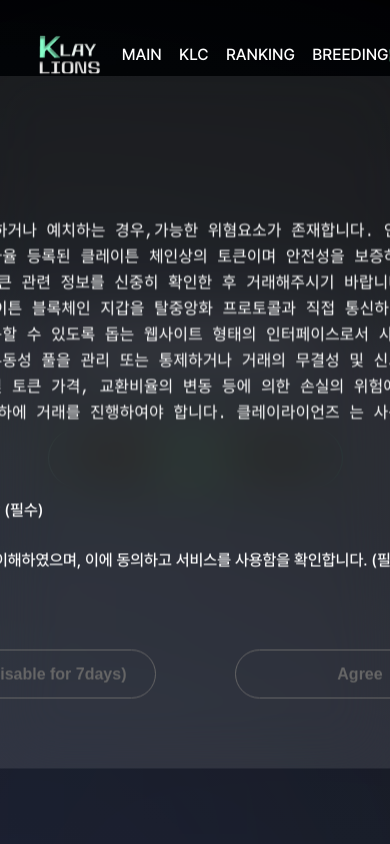
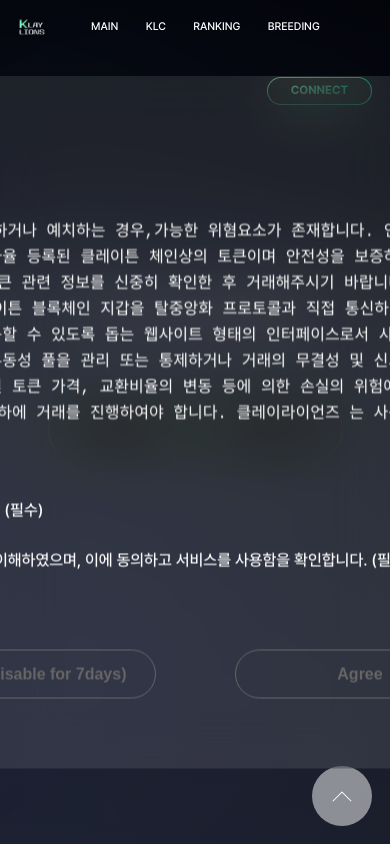
Before and after one commit to dohy-9443/klayweb, a React (Create React App) app: page /connect in a window 390 px wide. Shown: the top 844 px of the page. Built offline with nearby package versions, Linux system fonts and the light colour scheme.

Commit message:
- 🦖 메인 반응형 마무리

```diff
--- a/src/components/common/Footer/Footer.js
+++ b/src/components/common/Footer/Footer.js
@@ -9,7 +9,9 @@ const Footer = () => {
     <>
       <S.Container>
         <S.Wrap>
-          <Sns />
+          <S.SnsWrap>
+            <Sns />
+          </S.SnsWrap>
           <S.TextBox>
             <S.Logo>
               <img src="/assets/img/logo.png" alt="" />
--- a/src/components/common/Footer/style.js
+++ b/src/components/common/Footer/style.js
@@ -4,6 +4,9 @@ export const Container = styled.footer`
   width: 100%;
   height: 481px;
   border-top: 1px solid #c4c4c4;
+  @media only screen and (max-width: 768px) {
+    height: auto;
+  }
 `;
 
 export const Wrap = styled.div`
@@ -12,6 +15,9 @@ export const Wrap = styled.div`
   display: flex;
   flex-direction: column;
   align-items: center;
+  @media only screen and (max-width: 768px) {
+    padding: calc(100vw * (40 / 428)) 0px calc(100vw * (50 / 428)) 0px;
+  }
 `;
 
 export const TextBox = styled.div`
@@ -37,4 +43,15 @@ export const Text = styled.p`
   font-size: 16px;
   line-height: 1.3;
   color: var(--gray);
+  @media only screen and (max-width: 768px) {
+    font-size: calc(100vw * (12 / 428));
+    line-height: 2;
+  }
 `;
+
+export const SnsWrap = styled.div`
+  display: block;
+  @media only screen and (max-width: 1024px) {
+    display: none;
+  }
+`;
--- a/src/components/common/Header/style.js
+++ b/src/components/common/Header/style.js
@@ -5,6 +5,9 @@ import { connect } from "../../../utils/ShareStyle";
 export const Container = styled.header`
   width: 100%;
   height: 110px;
+  @media only screen and (max-width: 768px) {
+    height: calc(100vw * (90 / 428));
+  }
 `;
 
 export const Wrap = styled.div`
@@ -15,6 +18,9 @@ export const Wrap = styled.div`
   @media only screen and (max-width: 1500px) {
     padding: 0 calc(100vw * (140 / 1500));
   }
+  @media only screen and (max-width: 768px) {
+    padding: 0 calc(100vw * (20 / 428));
+  }
 `;
 
 export const Inner = styled.div`
@@ -22,11 +28,19 @@ export const Inner = styled.div`
   display: flex;
   justify-content: space-between;
   align-items: center;
+
+  @media only screen and (max-width: 768px) {
+    flex-direction: column;
+    align-items: flex-start;
+  }
 `;
 
 export const Left = styled.ul`
   display: flex;
   align-items: center;
+  @media only screen and (max-width: 768px) {
+    margin: calc(100vw * (45 / 428)) 0px;
+  }
 `;
 
 export const Li = styled.li`
@@ -49,6 +63,9 @@ export const Li = styled.li`
     @media only screen and (max-width: 900px) {
       margin-right: calc(100vw * (40 / 900));
     }
+    @media only screen and (max-width: 768px) {
+      margin-right: calc(100vw * (50 / 428));
+    }
   }
 
   @media only screen and (max-width: 1300px) {
@@ -61,6 +78,9 @@ export const Li = styled.li`
   @media only screen and (max-width: 900px) {
     margin-right: calc(100vw * (40 / 900));
   }
+  @media only screen and (max-width: 768px) {
+    margin-right: calc(100vw * (30 / 428));
+  }
 `;
 
 export const Img = styled.div`
@@ -72,12 +92,21 @@ export const Img = styled.div`
     width: 100%;
     height: 100%;
   }
+
+  @media only screen and (max-width: 768px) {
+    width: calc(100vw * (30 / 428));
+    height: calc(100vw * (20 / 428));
+  }
 `;
 
 export const Span = styled.span`
   display: block;
   font-weight: 500;
   font-size: 16px;
+
+  @media only screen and (max-width: 768px) {
+    font-size: calc(100vw * (12 / 428));
+  }
 
   ${({ active, disabled }) => {
     if (active) {
@@ -107,11 +136,21 @@ export const Right = styled.div`
   ${connect}
   width: 175px;
   height: 49px;
+  @media only screen and (max-width: 768px) {
+    width: calc(100vw * (115 / 428));
+    height: calc(100vw * (30 / 428));
+
+    margin-left: auto;
+  }
 `;
 
 export const Btn = styled.div`
   width: 173px;
   height: 47px;
+  @media only screen and (max-width: 768px) {
+    width: calc(100vw * (113 / 428));
+    height: calc(100vw * (28 / 428));
+  }
 `;
 
 export const WalletId = styled.h2`
--- a/src/components/common/Layout/Layout.jsx
+++ b/src/components/common/Layout/Layout.jsx
@@ -1,10 +1,11 @@
-import React from "react";
+import React, { useState } from "react";
 import * as S from "./style";
 
 // component
-import { Header, Footer } from "../../../components";
+import { Header, Footer, Sns } from "../../../components";
 
 const Layout = ({ children }) => {
+  const [isSnsbtn, setIsSnsbtn] = useState(false);
   return (
     <S.Container>
       <S.Blur>
@@ -14,6 +15,21 @@ const Layout = ({ children }) => {
           <Footer />
         </S.DIV>
       </S.Blur>
+
+      <S.MobileFixbtnContainer>
+        <S.FixBtnWrap
+          onClick={() => {
+            setIsSnsbtn((val) => !val);
+          }}
+        >
+          <S.ArrBtn type="button">
+            <img src="/assets/img/icon/arr.svg" alt="" />
+          </S.ArrBtn>
+        </S.FixBtnWrap>
+        <S.BtnSnsWrap isSnsbtn={isSnsbtn}>
+          <Sns />
+        </S.BtnSnsWrap>
+      </S.MobileFixbtnContainer>
     </S.Container>
   );
 };
--- a/src/components/common/Layout/style.js
+++ b/src/components/common/Layout/style.js
@@ -65,3 +65,54 @@ export const DIV = styled.div`
   max-width: 1920px;
   margin: 0 auto;
 `;
+
+export const MobileFixbtnContainer = styled.div`
+  display: none;
+  @media only screen and (max-width: 1024px) {
+    display: block;
+    width: 60px;
+    height: 60px;
+    position: fixed;
+    z-index: 10;
+    right: 0px;
+    bottom: 0px;
+    transform: translate(-30%, -30%);
+  }
+`;
+export const FixBtnWrap = styled.div`
+  width: 100%;
+  height: 100%;
+  position: relative;
+`;
+export const ArrBtn = styled.div`
+  width: 100%;
+  height: 100%;
+  border-radius: 50%;
+  background: rgba(255, 255, 255, 0.5);
+  display: flex;
+  justify-content: center;
+  align-items: center;
+  margin-right: 30px;
+  cursor: pointer;
+`;
+export const BtnSnsWrap = styled.div`
+  position: absolute;
+  bottom: 0px;
+  left: 0px;
+  transform: translate(0px, -90px);
+  ${(props) => (props.isSnsbtn ? `display:block;` : `display:none;`)}
+  & > ul {
+    flex-direction: column;
+    width: 60px;
+    height: auto;
+    margin: 0px 0px 0px 0px;
+  }
+  & li {
+    width: 60px;
+    height: 60px;
+    margin: 0px 0px 30px 0px;
+  }
+  & li:nth-last-of-type(1) {
+    margin: 0px;
+  }
+`;
--- a/src/components/element/ImgBoxBottom/style.js
+++ b/src/components/element/ImgBoxBottom/style.js
@@ -49,11 +49,18 @@ export const TextBox = styled.div`
     line-height: 26px;
     text-align: center;
     margin-bottom: 7px;
+    @media only screen and (max-width: 768px) {
+      font-size: calc(100vw * (12 / 428));
+      line-height: 1.2;
+    }
   }
   & span {
     font-weight: 100;
     font-size: 16px;
     line-height: 26px;
     text-align: center;
+    @media only screen and (max-width: 768px) {
+      font-size: calc(100vw * (12 / 428));
+    }
   }
 `;
--- a/src/components/element/RoadMapBox/style.js
+++ b/src/components/element/RoadMapBox/style.js
@@ -19,6 +19,11 @@ export const Border = styled.div`
     width: calc(100vw * (343 / 1220));
     height: calc(100vw * (343 / 1220));
   }
+  @media only screen and (max-width: 768px) {
+    width: calc(100vw * (185 / 428));
+    height: calc(100vw * (185 / 428));
+    margin-bottom: calc(100vw * (80 / 428));
+  }
 `;
 
 export const DIV = styled.div`
@@ -33,6 +38,10 @@ export const DIV = styled.div`
   font-size: 25px;
   font-weight: 600;
   color: #ffffff;
+  @media only screen and (max-width: 768px) {
+    font-size: calc(100vw * (12 / 428));
+    overflow: auto;
+  }
 `;
 
 export const PerText = styled.div`
--- a/src/pages/Main/MainPage.js
+++ b/src/pages/Main/MainPage.js
@@ -77,13 +77,28 @@ const MainPage = () => {
     },
   ]);
   const modulesOpt = {
-    speed: 5000,
-    slidesPerView: 4, // 한 슬라이드당 보여줄 slide 갯수
+    speed: 3000,
+    // slidesPerView: 4, // 한 슬라이드당 보여줄 slide 갯수
     loop: true, // 슬라이드 반복 (기본값 false)
     autoplay: {
       //   //자동 재생 5초,
       delay: 0,
       disableOnInteraction: false, //false로 설정하면 스와이프 후 자동 재생이 비활성화 되지 않음
+    },
+    breakpoints: {
+      // 반응형 브레이크포인트, width값 숫자로 옵션 다르게 적용 가능
+      360: {
+        slidesPerView: 3,
+      },
+      // 768: {
+      // slidesPerView: 4,
+      // },
+      1000: {
+        slidesPerView: 4,
+      },
+      // 1290: {
+      //   slidesPerView: 5,
+      // },
     },
   };
 
@@ -263,6 +278,7 @@ const MainPage = () => {
       // 반응형 브레이크포인트, width값 숫자로 옵션 다르게 적용 가능
       360: {
         slidesPerView: 3,
+        spaceBetween: 15, // 슬라이드 사이의 간격
       },
       // 768: {
       // slidesPerView: 4,
@@ -330,14 +346,22 @@ const MainPage = () => {
 
   return (
     <Layout>
+      {/* <MobileFixbtnContainer>
+        <FixBtnWrap>
+          <ArrBtn type="button">버튼</ArrBtn>
+        </FixBtnWrap>
+        <BtnSnsWrap>
+          <Sns />
+        </BtnSnsWrap>
+      </MobileFixbtnContainer> */}
       <Container>
         {/* 상단 sns  */}
         <SectionA>
-          <DIV>
+          <SectionADIV>
             <SnsWrapper>
               <Sns />
             </SnsWrapper>
-          </DIV>
+          </SectionADIV>
         </SectionA>
 
         {/* section2  video */}
@@ -345,12 +369,12 @@ const MainPage = () => {
           <FlexDIV>
             <VideoBox>
               <Video
-                noControls
-                muted
-                autoPlay
-                playsInline
-                loop
-                // src="/assets/vedio/main_video.mp4"
+                controls={false}
+                muted={true}
+                autoplay="true"
+                autoPlay={true}
+                playsInline={true}
+                loop={true}
                 src="/assets/vedio/main_video2.mp4"
                 // src="/assets/vedio/main_video_mov.mov"
                 // src="/assets/vedio/main_video_mov.mp4"
@@ -492,6 +516,17 @@ const SecTitle = styled.div`
   text-align: center;
   color: #999999;
   margin-bottom: 118px;
+  @media only screen and (max-width: 768px) {
+    font-size: calc(100vw * (14 / 428));
+    margin-bottom: calc(100vw * (30 / 428));
+  }
+`;
+
+const SectionADIV = styled.div`
+  display: block;
+  @media only screen and (max-width: 1024px) {
+    display: none;
+  }
 `;
 
 const ListText = styled.div`
@@ -505,6 +540,13 @@ const ListText = styled.div`
   @media only screen and (max-width: 1250px) {
     font-size: calc(100vw * (15 / 1250));
   }
+  @media only screen and (max-width: 768px) {
+    font-size: calc(100vw * (10 / 428));
+    margin: 0 2px;
+    line-height: 3;
+    word-break: keep-all;
+    /* margin-bottom: 0px; */
+  }
 `;
 
 const DIV = styled.div`
@@ -513,6 +555,9 @@ const DIV = styled.div`
 const FlexDIV = styled.div`
   display: flex;
   justify-content: flex-start;
+  @media only screen and (max-width: 768px) {
+    align-items: center;
+  }
 
   ${(props) => (props.column ? `flex-direction: column;` : null)}
 `;
@@ -523,6 +568,12 @@ const FlexDIVA = styled(FlexDIV)`
   margin-top: 9.5%;
   /* margin-left: 220px; */
   margin-left: 11%;
+  @media only screen and (max-width: 768px) {
+    width: 44%;
+    margin-top: 11%;
+    /* margin-left: 5.5%; */
+    margin-left: 4.5%;
+  }
 `;
 const Section = styled.section`
   width: 100%;
@@ -531,16 +582,27 @@ const Section = styled.section`
   @media only screen and (max-width: 1920px) {
     margin-bottom: calc(100vw * (346 / 1920));
   }
+  @media only screen and (max-width: 768px) {
+    margin-bottom: calc(100vw * (120 / 428));
+  }
 `;
 const SectionA = styled(Section)`
   width: 100%;
   margin-bottom: 14px;
 `;
-const SectionB = styled(Section)``;
+const SectionB = styled(Section)`
+  @media only screen and (max-width: 768px) {
+    margin-bottom: calc(100vw * (71 / 428));
+  }
+`;
 const ImgCon = styled.div`
   /* width: 79%; */
   width: calc(100vw * (460 / 1920));
   max-width: 460px;
+  @media only screen and (max-width: 768px) {
+    width: calc(100vw * (66 / 428));
+    margin-bottom: calc(100vw * (15 / 428));
+  }
   & img {
     width: 100%;
   }
@@ -564,6 +626,9 @@ const TextWrap = styled.div`
   @media only screen and (max-width: 1600px) {
     width: 80%;
   }
+  @media only screen and (max-width: 768px) {
+    width: 100%;
+  }
   & p {
     font-family: "Pretendard";
     font-style: normal;
@@ -575,11 +640,22 @@ const TextWrap = styled.div`
     @media only screen and (max-width: 1600px) {
       font-size: calc(100vw * (16 / 1600));
     }
+    @media only screen and (max-width: 768px) {
+      font-size: calc(100vw * (10 / 428));
+      line-height: 2;
+      word-break: keep-all;
+      margin-right: 25px;
+    }
   }
 `;
 const SectionC = styled(Section)``;
 const SectionD = styled(Section)``;
-const SectionE = styled(Section)``;
+const SectionE = styled(Section)`
+  @media only screen and (max-width: 768px) {
+    /* font-size: calc(100vw * (10 / 428)); */
+    margin-bottom: calc(100vw * (40 / 428));
+  }
+`;
 const PerDiv = styled.div`
   width: 100%;
   max-width: 1128px;
@@ -591,6 +667,10 @@ const PerDiv = styled.div`
   @media only screen and (max-width: 1250px) {
     max-width: calc(100vw * (1128 / 1250));
   }
+  @media only screen and (max-width: 768px) {
+    /* font-size: calc(100vw * (10 / 428)); */
+    padding-top: calc(100vw * (30 / 428));
+  }
 `;
 const SectionF = styled(Section)``;
 
@@ -600,6 +680,9 @@ const SnsWrapper = styled.div`
 const VideoBox = styled(DIV)`
   width: 47%;
   margin-left: 10px;
+  @media only screen and (max-width: 768px) {
+    width: 56%;
+  }
 `;
 const Video = styled.video`
   width: 100%;
@@ -631,9 +714,16 @@ const PartImgCon = styled.div`
   & img {
     width: 71%;
     height: 100%;
+    @media only screen and (max-width: 768px) {
+      width: 90%;
+    }
   }
   @media only screen and (max-width: 1920px) {
     height: calc(100vw * (180 / 1920));
+  }
+  @media only screen and (max-width: 768px) {
+    width: 33%;
+    height: calc(100vw * (100 / 428));
   }
 `;
 
@@ -643,9 +733,54 @@ export const Right = styled.div`
   height: 49px;
   text-align: center;
   margin: 161px auto 0 auto;
+  @media only screen and (max-width: 768px) {
+    margin: calc(100vw * (39 / 428)) auto 0 auto;
+  }
 `;
 
 export const Btn = styled.div`
   width: 173px;
   height: 47px;
 `;
+
+// const MobileFixbtnContainer = styled.div`
+//   width: 60px;
+//   height: 60px;
+//   position: fixed;
+//   right: 0px;
+//   bottom: 0px;
+//   transform: translate(-100%, -100%) translate3d(0, 0, 0);
+//   -webkit-transform: translate3d(0, 0, 0);
+//   transform: ;
+// `;
+// const FixBtnWrap = styled.div`
+//   width: 100%;
+//   height: 100%;
+//   position: relative;
+// `;
+// const ArrBtn = styled.div`
+//   width: 100%;
+//   height: 100%;
+//   background: red;
+//   border-radius: 50%;
+// `;
+// const BtnSnsWrap = styled.div`
+//   & > ul {
+//     flex-direction: column;
+//     width: 60px;
+//     height: auto;
+//     position: absolute;
+//     bottom: 0px;
+//     left: 0px;
+//     margin: 0px 0px 0px 0px;
+//     transform: translate(0px, -90px);
+//   }
+//   & li {
+//     width: 60px;
+//     height: 60px;
+//     margin: 0px 0px 30px 0px;
+//   }
+//   & li:nth-last-of-type(1) {
+//     margin: 0px;
+//   }
+// `;
--- a/src/utils/ShareStyle.js
+++ b/src/utils/ShareStyle.js
@@ -38,6 +38,9 @@ export const connect = css`
     -webkit-background-clip: text;
     -webkit-text-fill-color: transparent;
     transition: background 0.6s;
+    @media only screen and (max-width: 768px) {
+      font-size: calc(100vw * (13 / 428));
+    }
   }
 
   &:hover div {
```
Also changed, not shown: public/assets/img/icon/arr.svg (added).
